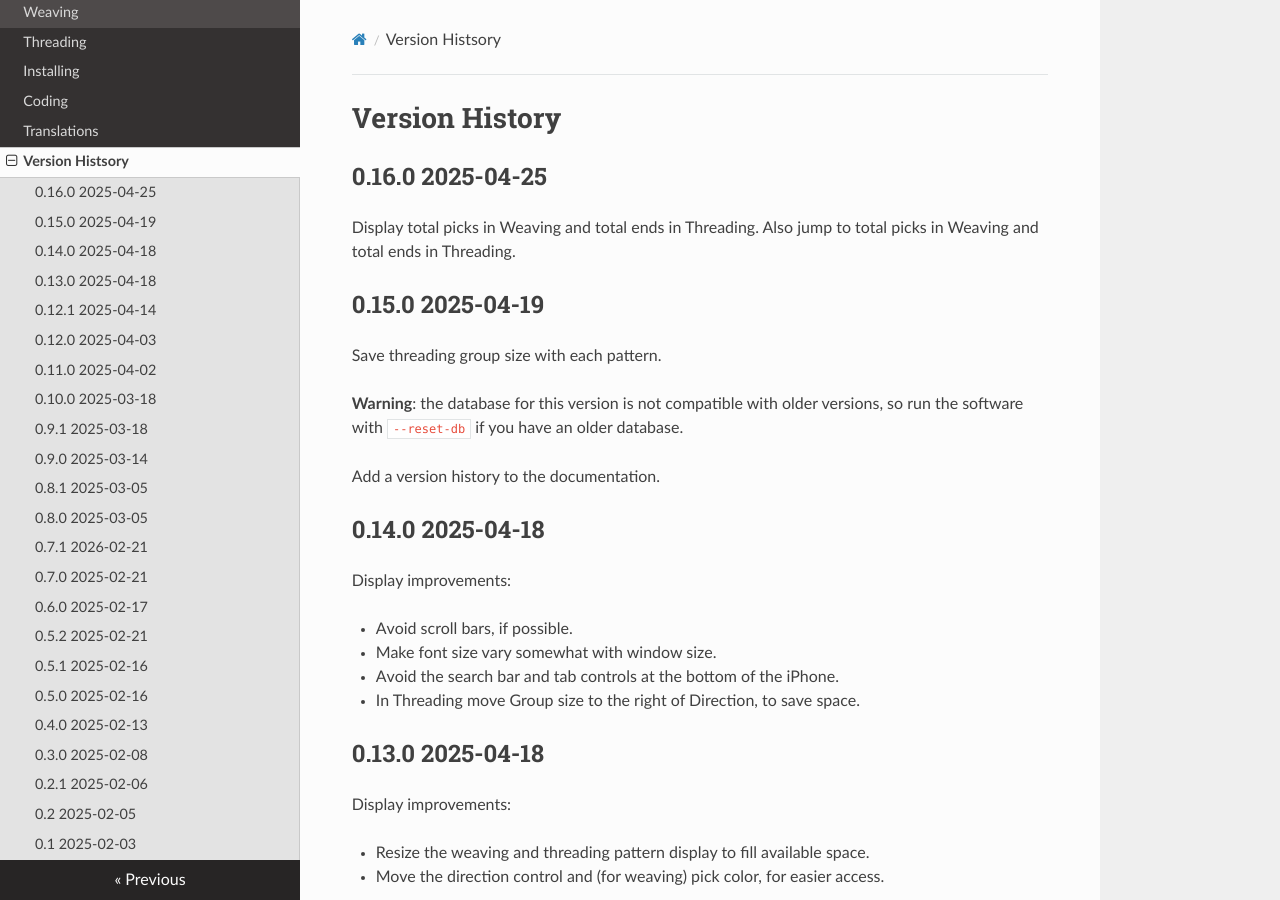
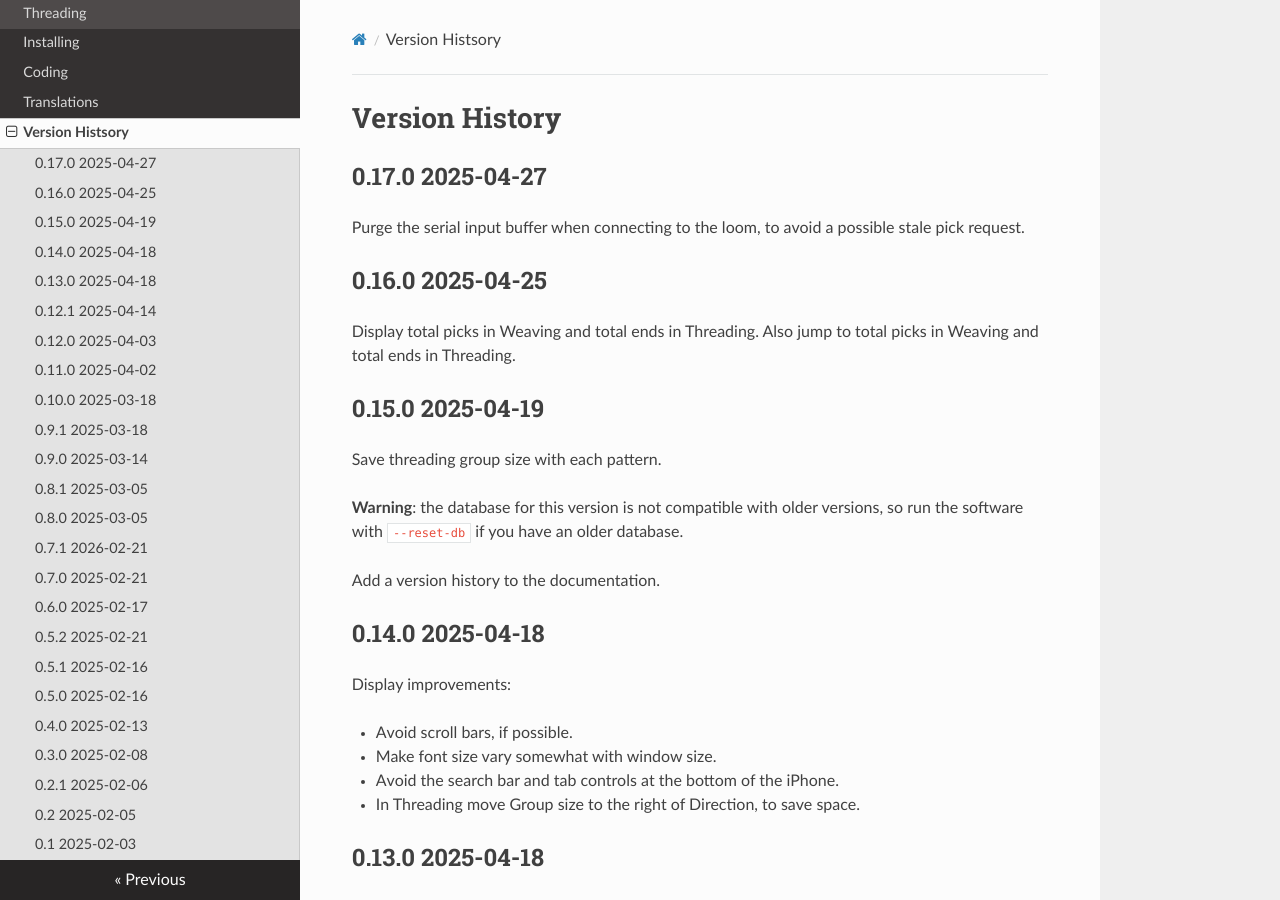
Before and after one commit to r-owen/base_loom_server, an MkDocs documentation site: the page built from docs/version_history.md, in a window 1280 px wide and 900 px high. Built offline with MkDocs 1.6.1, drawn with Linux system fonts in a browser that asks for light colours; nearby versions of some CDN libraries.

Commit message:
Update the version history

```diff
--- a/docs/version_history.md
+++ b/docs/version_history.md
@@ -1,4 +1,8 @@
 # Version History
+
+## 0.17.0 2025-04-27
+
+Purge the serial input buffer when connecting to the loom, to avoid a possible stale pick request.
 
 ## 0.16.0 2025-04-25
 
```
